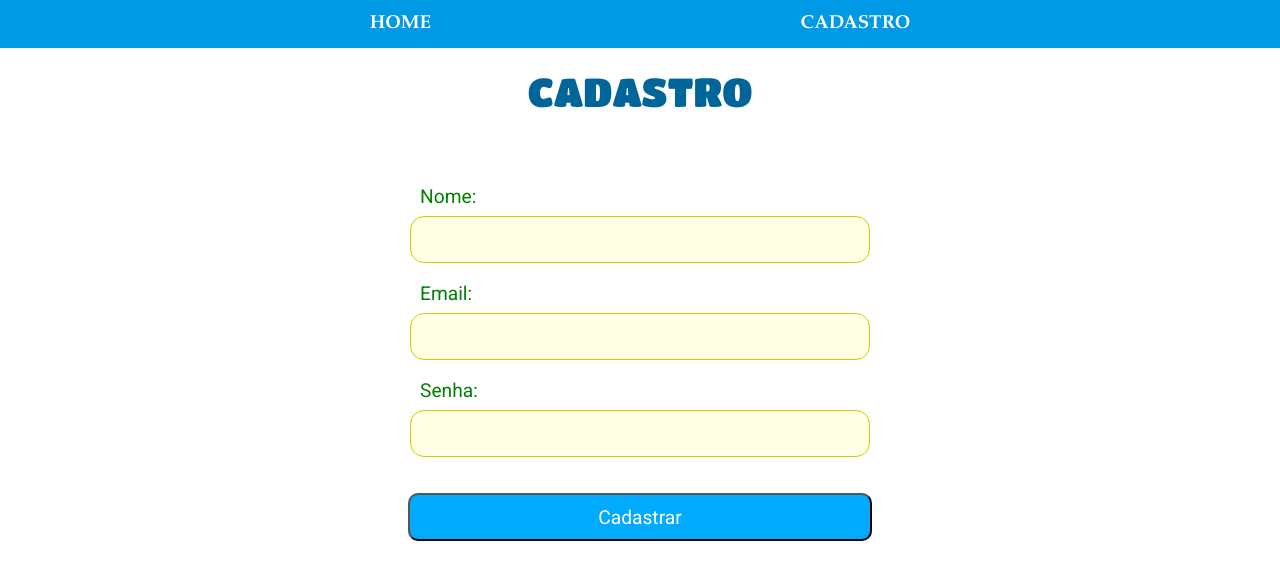
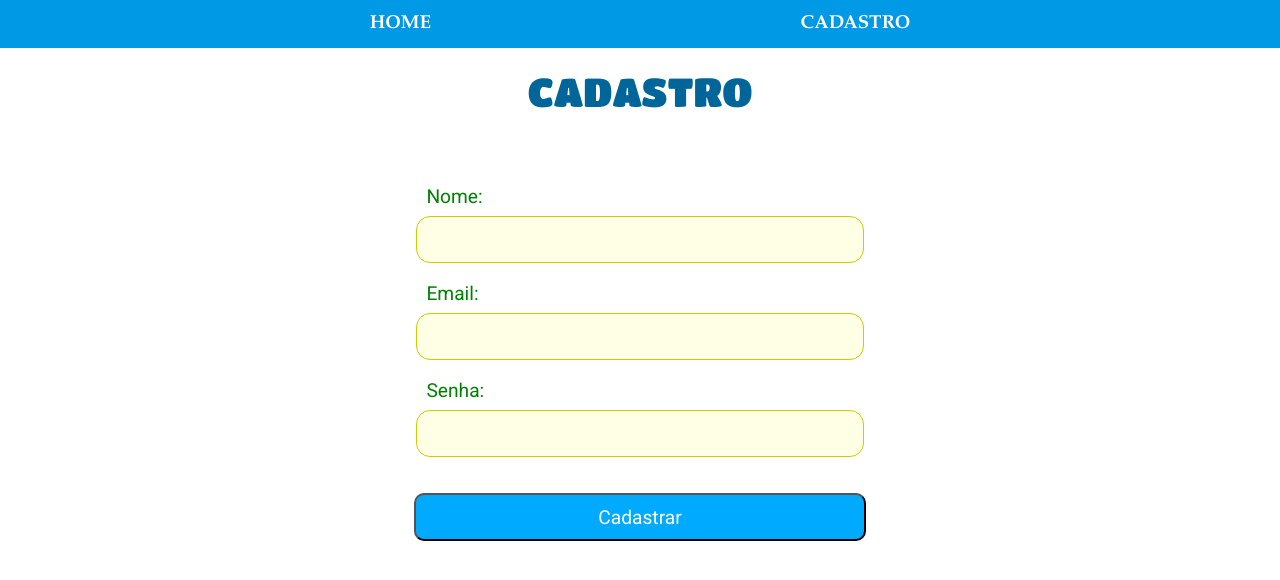
Before and after one commit to GustavoFSProg/cad-users-web, a React (Vite) app: page /register in a window 1280 px wide. Shown: the top 580 px of the page. Built offline with nearby package versions, Linux system fonts and the light colour scheme; a web font is replaced by a local one.

Commit message:
new input

```diff
--- a/src/style-app.js
+++ b/src/style-app.js
@@ -23,7 +23,7 @@ export const Input = styled.input`
   color: green;
   display: flex;
   align-items: center;
-  width: 28rem;
+  width: 27.2rem;
   height: 40px;
   border-radius: 14px;
   padding-left: 8px;
@@ -39,7 +39,7 @@ export const Button = styled.button`
   display: flex;
   align-items: center;
   justify-content: center;
-  width: 29rem;
+  width: 28.2rem;
 
   border-radius: 10px;
   height: 3rem;
```
